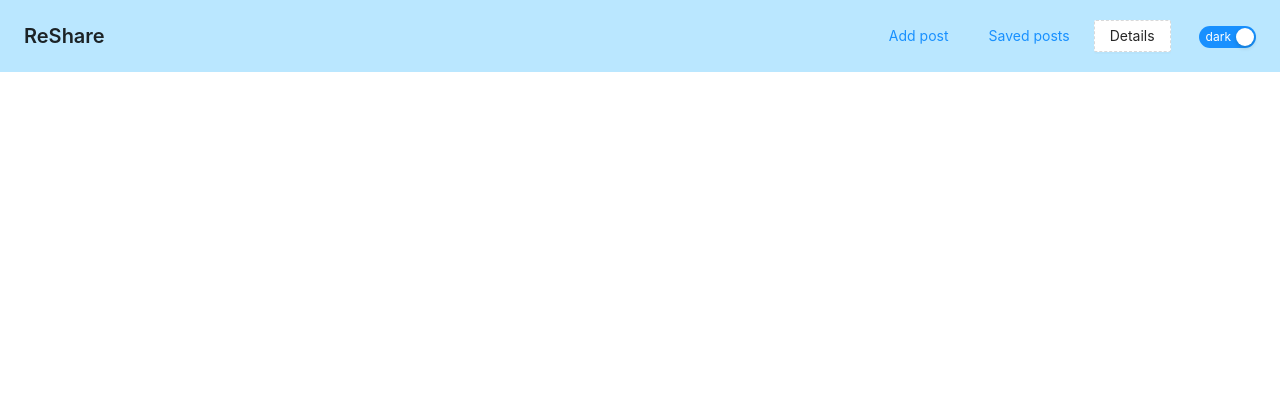
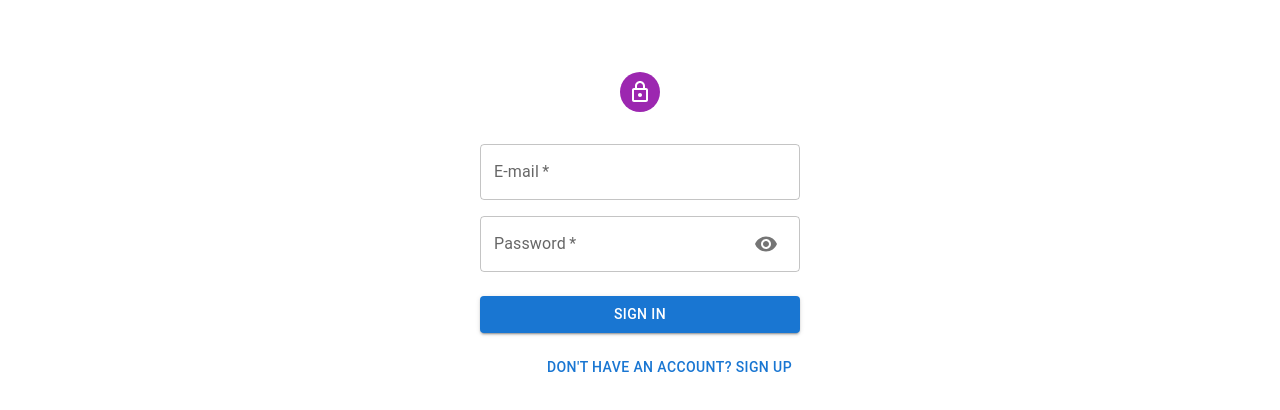
Before and after one commit to magomed066/fillstack-sical-media, a React (Create React App) app in the folder client/: page / in a window 1280 px wide. Shown: the top 410 px of the page. Built offline with nearby package versions, Linux system fonts and the light colour scheme.

Commit message:
create login page

```diff
--- a/client/package.json
+++ b/client/package.json
@@ -4,6 +4,10 @@
   "private": true,
   "dependencies": {
     "@ant-design/icons": "^4.7.0",
+    "@emotion/react": "^11.7.1",
+    "@emotion/styled": "^11.6.0",
+    "@mui/icons-material": "^5.2.5",
+    "@mui/material": "^5.2.5",
     "@testing-library/jest-dom": "^5.16.1",
     "@testing-library/react": "^12.1.2",
     "@testing-library/user-event": "^13.5.0",
--- a/client/src/components/app/App.js
+++ b/client/src/components/app/App.js
@@ -1,18 +1,16 @@
-import { Header } from '..'
 import { BrowserRouter as Router, Route, Routes } from 'react-router-dom'
-import { Feed } from '../../pages'
+import { Feed, Login, Main } from '../../pages'
 
 const App = () => {
 	return (
 		<Router>
 			<div className="App">
-				<Header />
-
-				<div className="main">
-					<Routes>
+				<Routes>
+					<Route path="/" element={<Login />} />
+					<Route path="/" element={<Main />}>
 						<Route path="/feed" element={<Feed />} />
-					</Routes>
-				</div>
+					</Route>
+				</Routes>
 			</div>
 		</Router>
 	)
--- /dev/null
+++ b/client/src/components/form-login/FormLogin.jsx
@@ -0,0 +1,75 @@
+import React, { useState } from 'react'
+
+import { Button, Box, Avatar, Grid } from '@mui/material'
+import { LockOutlined } from '@mui/icons-material'
+import { Input } from '../'
+
+const FormLogin = () => {
+	const [isSignup, setIsSignup] = useState(false)
+	const [showPassword, setShowPassword] = useState(false)
+
+	const togglePassword = () => setShowPassword((prev) => !prev)
+
+	const handleSubmit = (e) => {
+		e.preventDefault()
+	}
+
+	return (
+		<Box
+			sx={{
+				marginTop: 8,
+				display: 'flex',
+				flexDirection: 'column',
+				alignItems: 'center',
+				width: '100%',
+			}}
+		>
+			<Avatar sx={{ m: 1, bgcolor: 'secondary.main' }}>
+				<LockOutlined />
+			</Avatar>
+
+			<Box component="form" onSubmit={handleSubmit} sx={{ mt: 3 }}>
+				<Grid container spacing={2}>
+					{isSignup && (
+						<>
+							<Input
+								type="firstName"
+								label="First Name"
+								name="firstName"
+								focus
+								half
+							/>
+							<Input type="lastName" label="Last Name" name="lastName" half />
+						</>
+					)}
+					<Input type="email" label="E-mail" name="email" />
+					<Input
+						label="Password"
+						name="password"
+						type={showPassword ? 'text' : 'password'}
+						togglePassword={togglePassword}
+					/>
+				</Grid>
+				<Button
+					type="submit"
+					fullWidth
+					variant="contained"
+					sx={{ mt: 3, mb: 2 }}
+				>
+					{isSignup ? 'Sign Up' : ' Sign In'}
+				</Button>
+				<Grid container justifyContent="flex-end">
+					<Grid item>
+						<Button onClick={() => setIsSignup((prev) => !prev)}>
+							{isSignup
+								? 'Already have an account? Sign in'
+								: `Don't have an account? Sign up`}
+						</Button>
+					</Grid>
+				</Grid>
+			</Box>
+		</Box>
+	)
+}
+
+export default FormLogin
--- /dev/null
+++ b/client/src/components/form-login/form.module.scss
@@ -0,0 +1,4 @@
+.form {
+  max-height: 400px;
+  width: 100%;
+}
--- a/client/src/components/index.js
+++ b/client/src/components/index.js
@@ -1,7 +1,9 @@
 import App from './app/App'
+import FormLogin from './form-login/FormLogin'
 import Header from './header/Header'
 import Post from './post/Post'
 import Sidebar from './sidebar/Sidebar'
 import DropdownEl from './ui/dropdown/Dropdown'
+import Input from './ui/input/Input'
 
-export { App, Header, DropdownEl, Sidebar, Post }
+export { App, Header, DropdownEl, Sidebar, Post, FormLogin, Input }
--- a/client/src/components/post/Post.jsx
+++ b/client/src/components/post/Post.jsx
@@ -6,6 +6,7 @@ import {
 	DeleteOutlined,
 	BookOutlined,
 	CommentOutlined,
+	HeartOutlined,
 } from '@ant-design/icons'
 import Meta from 'antd/lib/card/Meta'
 
@@ -22,9 +23,10 @@ const Post = () => {
 				/>
 			}
 			actions={[
+				<HeartOutlined key="like" />,
+				<CommentOutlined key="comments" />,
 				<EditOutlined key="edit" />,
 				<DeleteOutlined key="ellipsis" />,
-				<CommentOutlined key="comments" />,
 				<BookOutlined key="book" />,
 			]}
 		>
--- /dev/null
+++ b/client/src/components/ui/input/Input.jsx
@@ -0,0 +1,46 @@
+import React from 'react'
+import { Visibility, VisibilityOff } from '@mui/icons-material'
+import { IconButton, InputAdornment } from '@mui/material'
+import { Grid, TextField } from '@mui/material'
+
+const Input = ({
+	half,
+	name,
+	id,
+	label,
+	type = 'text',
+	onChange,
+	focus,
+	togglePassword,
+}) => {
+	return (
+		<Grid item xs={12} sm={half ? 6 : 12}>
+			<TextField
+				fullWidth
+				required
+				name={name}
+				autoFocus={focus}
+				id={id}
+				label={label}
+				type={type}
+				variant="outlined"
+				onChange={onChange}
+				InputProps={
+					name === 'password'
+						? {
+								endAdornment: (
+									<InputAdornment position="end">
+										<IconButton onClick={togglePassword}>
+											{type === 'password' ? <Visibility /> : <VisibilityOff />}
+										</IconButton>
+									</InputAdornment>
+								),
+						  }
+						: null
+				}
+			/>
+		</Grid>
+	)
+}
+
+export default Input
--- a/client/src/pages/index.js
+++ b/client/src/pages/index.js
@@ -1,2 +1,5 @@
 import Feed from './feed/Feed'
-export { Feed }
+import Login from './login/Login'
+import Main from './main/Main.jsx'
+
+export { Feed, Login, Main }
--- /dev/null
+++ b/client/src/pages/login/Login.jsx
@@ -0,0 +1,17 @@
+import React from 'react'
+// import { Col, Row } from 'antd'
+import { Grid, Typography } from '@mui/material'
+import classes from './login.module.scss'
+import { FormLogin } from '../../components'
+
+const Login = () => {
+	return (
+		<Grid container justifyContent="center">
+			<Grid item xs={12} sm={12} md={3}>
+				<FormLogin />
+			</Grid>
+		</Grid>
+	)
+}
+
+export default Login
--- /dev/null
+++ b/client/src/pages/login/login.module.scss
@@ -0,0 +1,28 @@
+.login {
+
+  &-wrap {
+    width: 100vw;
+    height: 100vh;
+    display: flex;
+    align-items: center;
+    justify-content: center;
+  }
+
+
+  height: 500px;
+
+
+  &__img {
+    width: 100%;
+
+    img {
+      width: 100%;
+    }
+  }
+
+  &-form {
+    display: flex;
+    align-items: center;
+    justify-content: center;
+  }
+}
--- /dev/null
+++ b/client/src/pages/main/Main.jsx
@@ -0,0 +1,17 @@
+import React from 'react'
+import { Header } from '../../components'
+
+import { Outlet } from 'react-router-dom'
+
+const Main = () => {
+	return (
+		<>
+			<Header />
+			<main className="main">
+				<Outlet />
+			</main>
+		</>
+	)
+}
+
+export default Main
```
Also changed, not shown: 1 other file (tests, documents, lock files or other folders).
